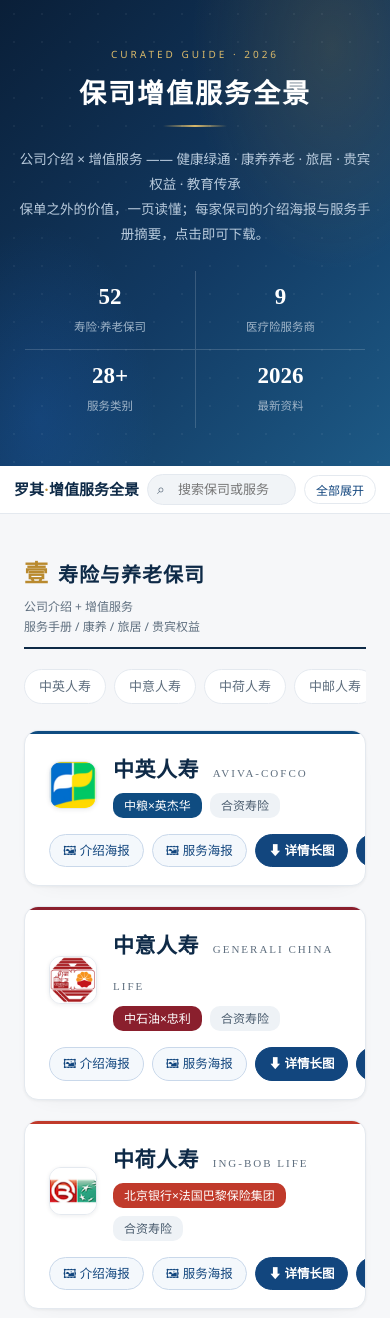
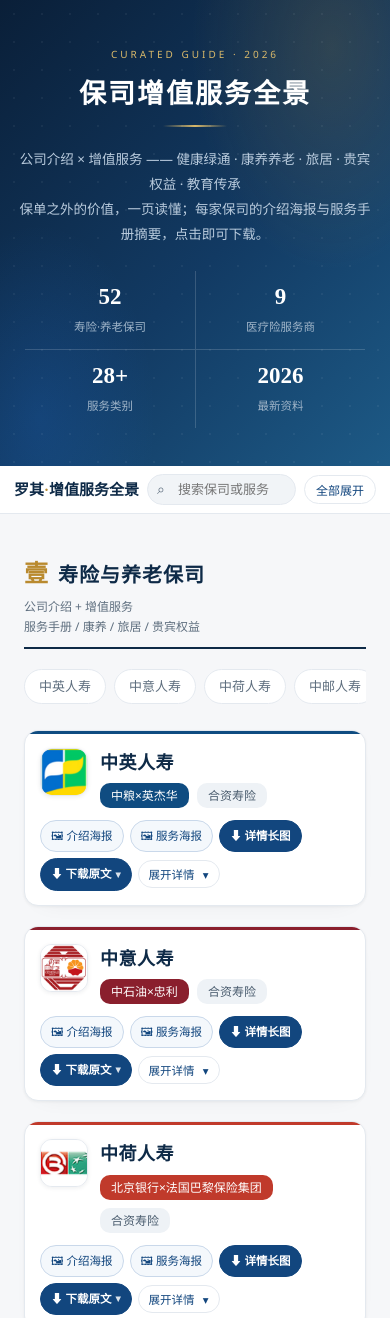
Before and after one commit to luoqi2016/luoqi2016.github.io, a plain HTML site: page index.html in a window 390 px wide. Shown: the top 1318 px of the page. Drawn offline with Linux system fonts and the light colour scheme.

Commit message:
全量更新：2026-11-25 14:14

```diff
--- a/index.html
+++ b/index.html
@@ -243,7 +243,7 @@ footer .copy{margin-top:18px;opacity:.55;font-size:12px}
   .hero h1{font-size:32px}
   .insurer.open .ins-body{grid-template-columns:1fr}
   .ins-head{flex-wrap:wrap}
-  .ins-actions{width:100%;justify-content:flex-start}
+  .ins-actions{width:100%;justify-content:flex-start;flex-wrap:wrap}
   .profile{flex-wrap:wrap}
   .pf-stats{grid-template-columns:repeat(auto-fit,minmax(130px,1fr))}
 }
@@ -270,6 +270,14 @@ footer .copy{margin-top:18px;opacity:.55;font-size:12px}
   .sec-head .no{font-size:24px}
   .sec-head h2{font-size:20px}
   .sec-head span:last-child{flex:1 0 100%;margin-left:0;text-align:left;font-size:12px;line-height:1.65}
+  /* 保司卡片：手机上按钮换行 + 紧凑尺寸，避免被 overflow:hidden 裁掉 */
+  .ins-head{align-items:flex-start;padding:14px 15px;gap:12px}
+  .ins-title h3{font-size:18px}
+  .ins-en{display:none}
+  .ins-actions{gap:6px}
+  .ins-actions .dl,.ins-actions .toggle{font-size:11.5px;padding:5px 10px;gap:4px}
+  .ins-body{padding:0 15px 18px}
+  .dlm-menu{min-width:0;max-width:78vw}
 }
 @media print{.topbar,.sidenav,.toggle,.dl,.chips{display:none!important}.hero{padding:30px}}
 .insurer{scroll-margin-top:82px}
```
